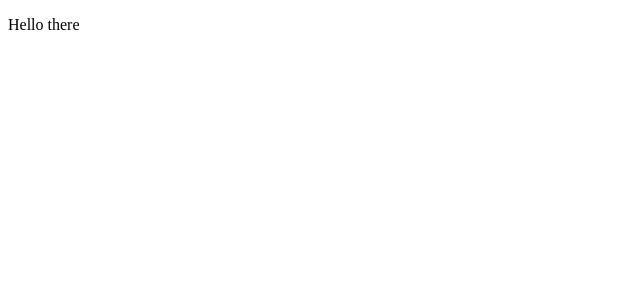
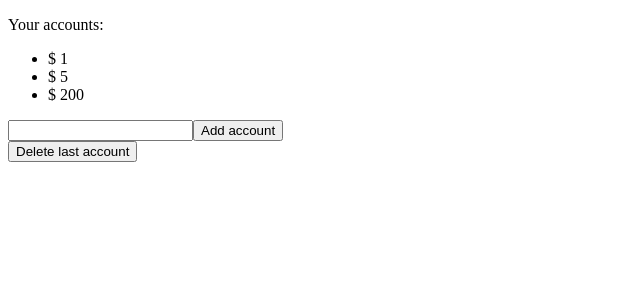
Before and after one commit to glevanov/dengi, a React (Create React App) app: page / in a window 1280 px wide. Shown: the top 300 px of the page, without its empty margins (0-640 px from the left). Built offline with nearby package versions, Linux system fonts and the light colour scheme.

Commit message:
Remove Redux, add basic MobX

```diff
--- a/src/components/App/App.js
+++ b/src/components/App/App.js
@@ -1,11 +1,56 @@
-import React from 'react';
+import React, { Component } from 'react';
+import { observable } from 'mobx';
+import { observer } from 'mobx-react';
 
-function App() {
-  return (
-    <>
-      <p>Hello there</p>
-    </>
-  )
-}
+const store = observable({
+  accounts: [1, 5, 200],
+});
+
+const App = observer(
+  class App extends Component {
+    constructor(props) {
+      super(props);
+      this.state = {
+        inputValue: '',
+      };
+    }
+
+    handleInputChange = (evt) => {
+      const target = evt.target;
+      const value = target.value;
+
+      this.setState({
+        inputValue: value,
+      });
+    };
+
+    handleDelete = () => {
+      store.accounts = store.accounts.slice(0, -1);
+    };
+
+    handleAdd = () => {
+      store.accounts = [...store.accounts, this.state.inputValue];
+      this.setState({
+        inputValue: '',
+      })
+    };
+
+    render() {
+      const list = store.accounts.map(it => <li>$ {it}</li>);
+
+      return (
+        <>
+          <p>Your accounts:</p>
+          <ul>{list}</ul>
+          <div>
+            <input onChange={this.handleInputChange} value={this.state.inputValue} />
+            <button onClick={this.handleAdd}>Add account</button>
+          </div>
+          <button onClick={this.handleDelete}>Delete last account</button>
+        </>
+      )
+    }
+  }
+);
 
 export default App;
--- a/src/store/actionTypes.js
+++ /dev/null
@@ -1,2 +0,0 @@
-export const ADD_ACCOUNT = 'ADD_ACCOUNT';
-export const REMOVE_ACCOUNT = 'REMOVE_ACCOUNT';
```
Also changed, not shown: package.json (+5 -4 lines), src/store/actions.js (deleted, +0 -18 lines), src/store/reducers/root.js (deleted, +0 -28 lines), 1 other file (tests, documents, lock files or other folders).
